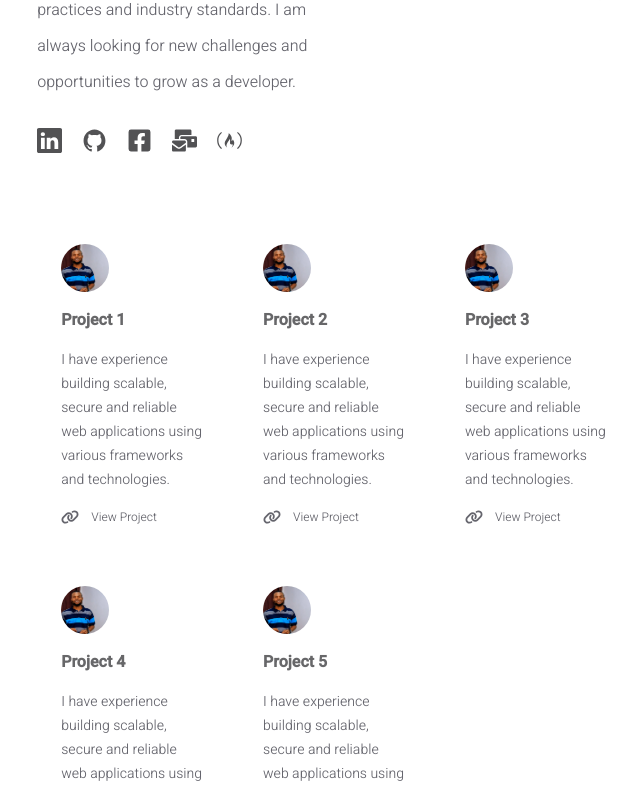
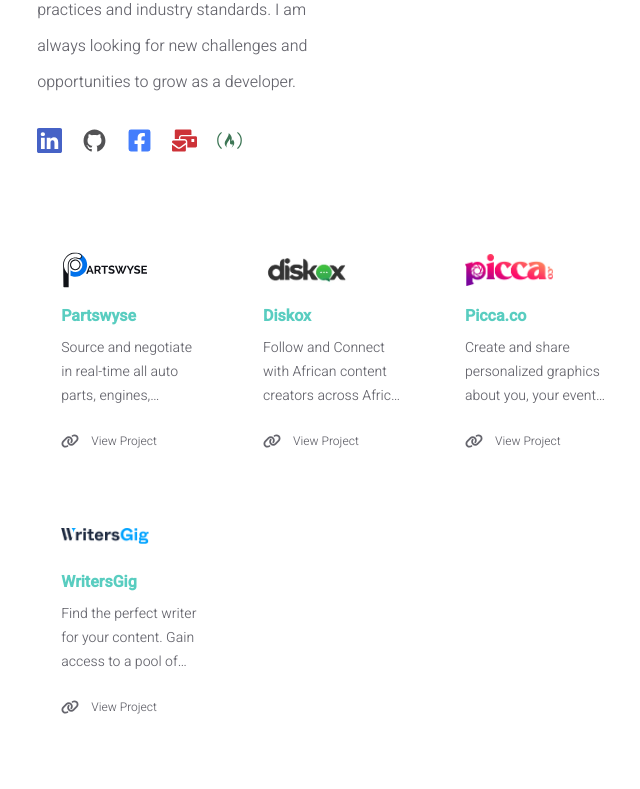
Before and after one commit to KellsCodes/ifeanyi-portfolio, a React (Vite) app: page / in a window 1280 px wide. Shown: the part 740-1529 px from the top of the page, without its empty margins (306-946 px from the left). Built offline with nearby package versions, Linux system fonts and the light colour scheme.

Commit message:
Complete homepage desktop layout

```diff
--- a/src/components/Card.jsx
+++ b/src/components/Card.jsx
@@ -3,17 +3,21 @@ import { FaLink } from "react-icons/fa6";
 export default function Card({ item }) {
     return (
         <a
-            key={item}
-            href="#"
+            href={item.project_link}
             target="_blank"
-            className="w-full p-6 rounded-[14px] hover:bg-body space-y-4 font-secondary hover:transition-all duration-300 ease-in-out group"
+            className="w-full p-6 rounded-[14px] hover:bg-body space-y-2 font-secondary hover:transition-all duration-300 ease-in-out group"
         >
-            <div className="w-12 h-12">
-                <img src="/personal_logo.webp" alt="project_title" loading="lazy" className="w-[100%] h-[100%] object-cover rounded-full" />
+            <div className="w-[100px] h-13 pr-3 pl-0 py-2 shadow-xss rounded-[8px]">
+                <img
+                    src={`/${item.logo}`}
+                    alt="project_title"
+                    loading="lazy"
+                    className="w-full h-full object-contain"
+                />
             </div>
-            <h2 className="font-bold text-md font-secondary text-primary opacity-70 group-hover:opacity-100 transition-all duration-300 ease-in-out">Project {item}</h2>
-            <p className="text-secondary group-hover:text-primary transition-all duration-300 ease-in-out text-sm font-primary leading-6">I have experience building scalable, secure and reliable web applications using various frameworks and technologies.</p>
-            <ul className="text-xs font-primary text-secondary flex items-center gap-x-3 group-hover:text-link transition-all duration-300 ease-in-out">
+            <h2 className="font-bold text-md font-secondary text-link opacity-70 group-hover:opacity-100 transition-all duration-300 ease-in-out">{item.name}</h2>
+            <p title={item.description} className="text-secondary group-hover:text-primary transition-all duration-300 ease-in-out text-sm font-primary leading-6 line-clamp-3">{item.description}</p>
+            <ul className="text-xs font-primary text-secondary flex items-center gap-x-3 group-hover:text-link transition-all duration-300 ease-in-out mt-6">
                 <li>
                     <FaLink className="text-[18px]" />
                 </li>
--- a/src/pages/Home.jsx
+++ b/src/pages/Home.jsx
@@ -31,17 +31,17 @@ export default function Home() {
 
                 {/* Contacts */}
                 <div className="h-20 flex items-center gap-x-5 text-primary opacity-80 text-[25px]">
-                    <a href="https://www.linkedin.com/in/ifeanyi-nworji-619222b7" target="_blank"><BsLinkedin /></a>
+                    <a href="https://www.linkedin.com/in/ifeanyi-nworji-619222b7" target="_blank" className="text-blue-800" ><BsLinkedin /></a>
                     <a href="https://github.com/KellsCodes" target="_blank"><IoLogoGithub /></a>
-                    <a href="https://web.facebook.com/ifeanyi.nworji.7/" target="_blank"><FaFacebookSquare /></a>
-                    <a href="mailto:nworjiifeanyi@gmail.com" target="_blank"><FaMailBulk /></a>
-                    <a href="https://www.freecodecamp.org/kellscode" target="_blank"><FaFreeCodeCamp /></a>
+                    <a href="https://web.facebook.com/ifeanyi.nworji.7/" target="_blank" className="text-blue-600" ><FaFacebookSquare /></a>
+                    <a href="mailto:nworjiifeanyi@gmail.com" target="_blank" className="text-red-700"><FaMailBulk /></a>
+                    <a href="https://www.freecodecamp.org/kellscode" target="_blank" className="text-green-900"><FaFreeCodeCamp /></a>
                 </div>
 
                 {/* projects */}
                 <div className="grid grid-cols-3 gap-3 my-10">
                     {
-                        [1, 2, 3, 4, 5].map(item => (<Card item={item} />))
+                        projects.map(item => (<Card key={item.id} item={item} />))
                     }
                 </div>
 
@@ -90,7 +90,7 @@ export default function Home() {
                         {projects.map(item => <div key={item.id} className="font-primary text-secondary">
                             <div className="grid grid-cols-3">
                                 <div className="col-span-2 flex items-center gap-x-6">
-                                    <div className="w-[100px] h-13 px-3 py-2 shadow rounded-[8px]">
+                                    <div className="w-[100px] h-13 px-3 py-2 shadow-xs rounded-[8px]">
                                         <img
                                             src={`/${item.logo}`}
                                             alt="project_img"
--- a/src/projects/projects.js
+++ b/src/projects/projects.js
@@ -4,6 +4,10 @@ const projects = [
     position: "Backend Developer",
     logo: "partswyse_logo.svg",
     year: "2023 - Present",
+    description:
+      "Source and negotiate in real-time all auto parts, engines, accessories etc. Source for parts not readily available within your proximity or more expensive at your proximity.",
+    project_link: "https://partswyse-lemon.vercel.app",
+    project_img: "",
     id: 1,
   },
   {
@@ -11,6 +15,10 @@ const projects = [
     position: "Frontend Developer",
     logo: "diskox_logo.webp",
     year: "2023 - 2024",
+    description:
+      "Follow and Connect with African content creators across Africa. Get monetized easily with streamlined approach to monetization especially for African creators.",
+    project_link: "https://diskox.com/",
+    project_img: "",
     id: 2,
   },
   {
@@ -18,6 +26,10 @@ const projects = [
     position: "Frontend Developer",
     logo: "picca_logo.webp",
     year: "2022 - 2024",
+    description:
+      "Create and share personalized graphics about you, your event, and campaign in seconds while accessing unique customer data.",
+    project_link: "https://picca.co/",
+    project_img: "",
     id: 3,
   },
   {
@@ -25,6 +37,10 @@ const projects = [
     position: "Frontend Developer",
     logo: "writersgig_logo.png",
     year: "2021 - 2024",
+    description:
+      "Find the perfect writer for your content. Gain access to a pool of professional writers and save time.",
+    project_link: "https://writersgig.com/",
+    project_img: "",
     id: 4,
   },
 ];
```
